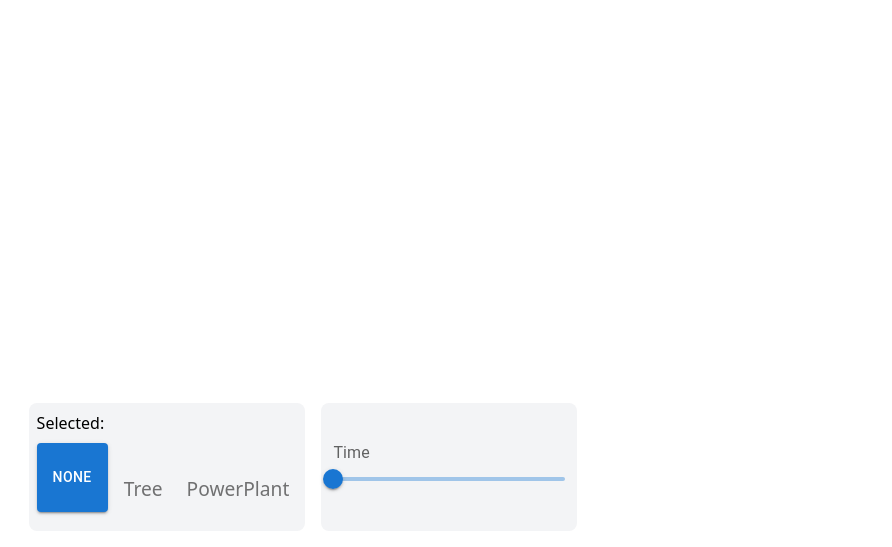
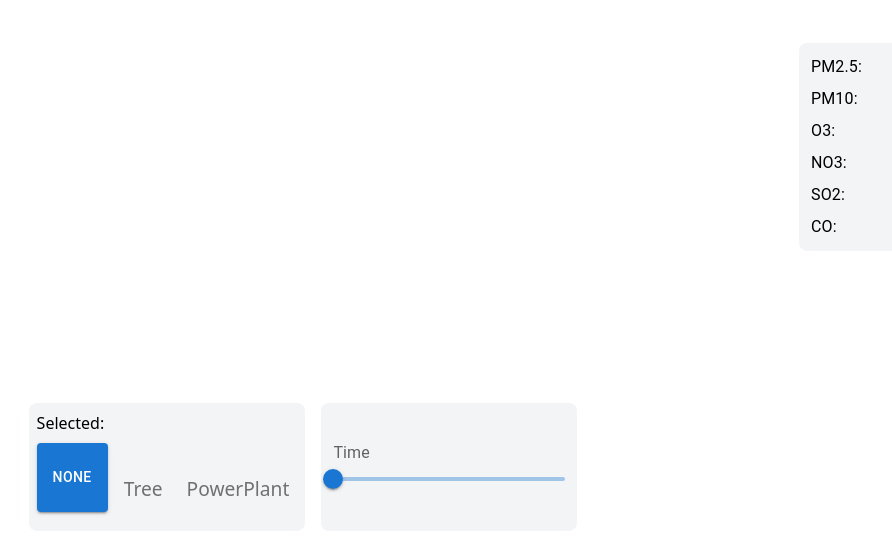
Before and after one commit to OKThomas1/nasa-space-apps-2025, a React (Vite) app: page / in a window 1280 px wide. Shown: the part 253-800 px from the top of the page, without its empty margins (337-1229 px from the left). Built offline with nearby package versions, Linux system fonts and the light colour scheme; no server answers; some icons are missing.

Commit message:
basic legend

```diff
--- a/src/App.tsx
+++ b/src/App.tsx
@@ -1,5 +1,6 @@
 import "./App.css"
 import { MapView } from "./components/map-view"
+import { Legend } from "./legend/Legend"
 import { TimeToolbar } from "./time/TimeToolbar"
 import { ToolBar } from "./ToolBar"
 
@@ -13,6 +14,11 @@ function App() {
                 <ToolBar />
                 <TimeToolbar />
             </div>
+
+            {/* Right Bar */}
+            <div className="absolute flex flex-col justify-center right-4 bottom-0 h-full max-w-32 w-full pointer-events-none [&>*]:pointer-events-auto">
+                <Legend />
+            </div>
         </div>
     )
 }
--- /dev/null
+++ b/src/legend/Legend.tsx
@@ -0,0 +1,16 @@
+import Typography from "@mui/material/Typography"
+
+const Legend = () => {
+    return (
+        <div className="bg-gray-100 w-full p-3 rounded-lg flex flex-col gap-2">
+            <Typography>PM2.5: {}</Typography>
+            <Typography>PM10: {}</Typography>
+            <Typography>O3: {}</Typography>
+            <Typography>NO3: {}</Typography>
+            <Typography>SO2: {}</Typography>
+            <Typography>CO: {}</Typography>
+        </div>
+    )
+}
+
+export { Legend }
```
